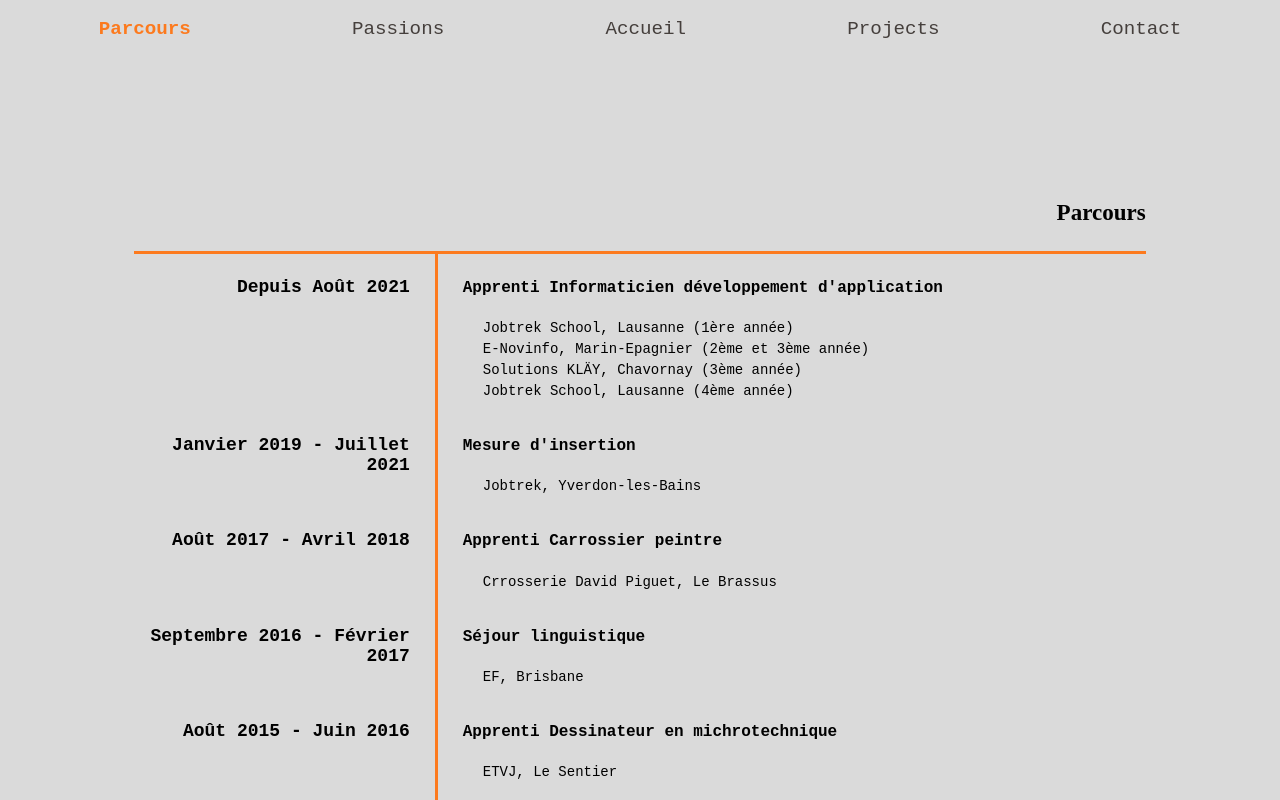
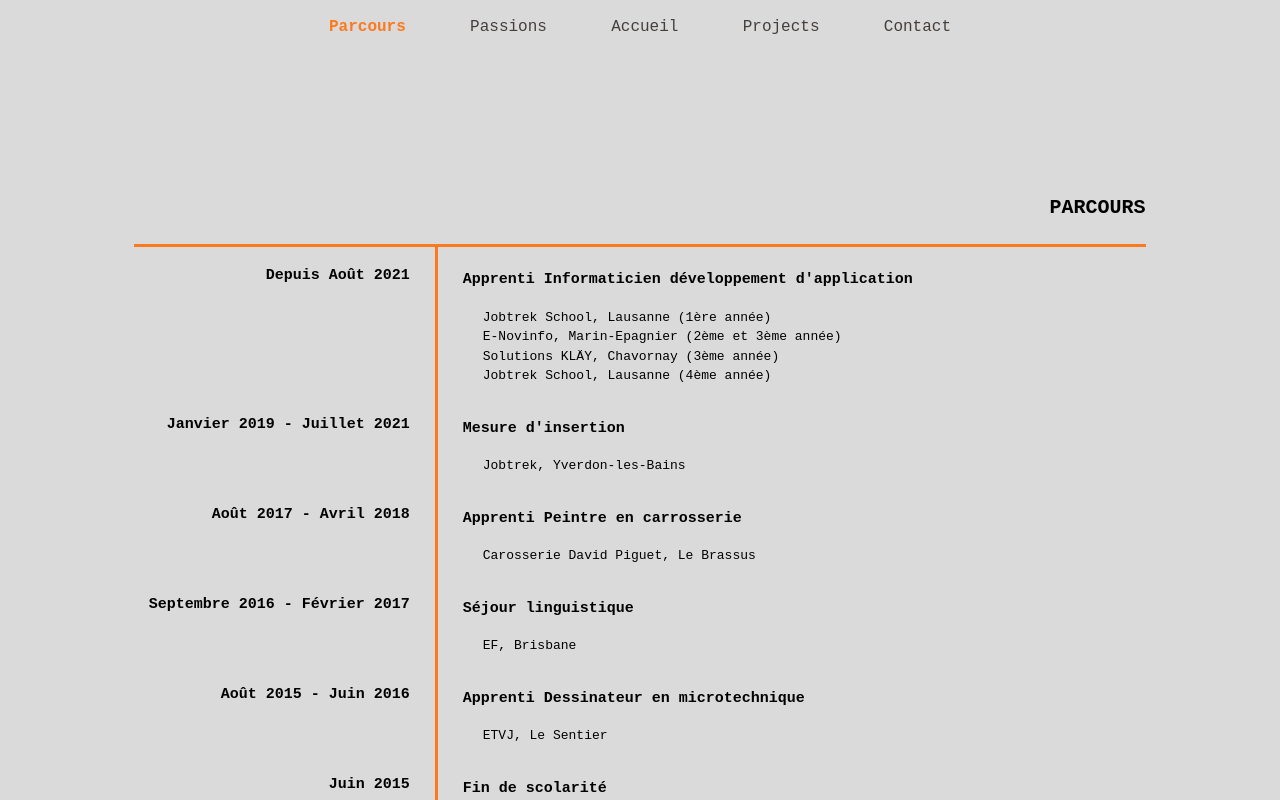
Before and after one commit to ColinRgm/myReactPortfolio, a React (Vite) app: page /parcours in a window 1280 px wide. Shown: the top 800 px of the page. Built offline with nearby package versions, Linux system fonts and the light colour scheme.

Commit message:
refactor: add the font on index.html

```diff
--- a/index.html
+++ b/index.html
@@ -5,7 +5,7 @@
     <meta name="viewport" content="width=device-width, initial-scale=1.0"/>
     <title>myPortfolio</title>
 </head>
-<body style="background-color: #DADADA">
+<body style="background-color: #DADADA; font-family: Courier New, sans-serif, monospace">
 <div id="root"></div>
 <script type="module" src="/src/main.jsx"></script>
 </body>
--- a/src/App.jsx
+++ b/src/App.jsx
@@ -8,13 +8,12 @@ import Navbar from './components/NavBar.jsx';
 
 // Import des pages
 import Home from './pages/Home';
-import Parcours from "./pages/Parcours.jsx";
-import Passions from "./pages/Passions.jsx";
-import Projects from "./pages/Projects.jsx";
+import Parcours from "./pages/Parcours";
+import Passions from "./pages/Passions";
+import Projects from "./pages/Projects";
 import Contact from './pages/Contact';
 
 function App() {
-
 
     return (
         <>
@@ -23,8 +22,8 @@ function App() {
                 <Routes>
                     <Route path="/" element={ <Home/> }/>
                     <Route path="/parcours" element={ <Parcours/> }/>
-                    <Route path="/passion" element={ <Passions/> }/>
-                    <Route path="/project" element={ <Projects/> }/>
+                    <Route path="/passions" element={ <Passions/> }/>
+                    <Route path="/projects" element={ <Projects/> }/>
                     <Route path="/contact" element={ <Contact/> }/>
                 </Routes>
             </Router>
--- a/src/components/MyParcours.jsx
+++ b/src/components/MyParcours.jsx
@@ -1,41 +1,41 @@
 function MyParcours({ information, title, description }) {
 
-    {/* Information on the left */ }
-    const gridStyle = {
+    const content = {
+        fontFamily: "\"Courier New\", sans-serif, monospace",
+
         display: 'grid',
         gridTemplateColumns: '30% 70%',
 
-        fontFamily: "\"Courier New\", sans-serif, monospace"
-    }
-
-    const leftGrid = {
+        // Grille de gauche
+        leftGrid: {
             textAlign: "right",
 
             padding: "5px 25px 0 0",
-        borderRight: "#FC7A1E 3px solid"
-    }
+            borderRight: "#FC7A1E 3px solid",
 
-    const informationStyle = {
-        fontSize: "18px",
+            // Information du parcours / compètences
+            informationStyle: {
+                fontSize: "15px",
                 fontWeight: "bold",
             }
+        },
 
-
-    {/* Content on the right */ }
-    const rightGrid = {
+        // Grille de droite
+        rightGrid: {
             textAlign: "left",
 
             padding: "5px 0 10px 25px",
-    }
 
-    const titleStyle = {
-        fontSize: "16px",
+            // Titre du parcours / compètences
+            titleStyle: {
+                fontSize: "15px",
                 fontWeight: "bold",
                 lineHeight: "1.7",
-    }
+            },
 
-    const descriptionStyle = {
-        fontSize: "14px",
+            // Description du parcours / compètences
+            descriptionStyle: {
+                fontSize: "13px",
                 lineHeight: "1.5",
 
                 paddingLeft: "20px",
@@ -43,20 +43,21 @@ function MyParcours({ information, title, description }) {
 
                 whiteSpace: "pre-wrap",
             }
-
+        }
+    }
 
     return (
-        <div style={ gridStyle }>
+        <div style={ content }>
 
             {/* Information on the left */ }
-            <div style={ leftGrid }>
-                <p style={ informationStyle }>{ information }</p>
+            <div style={ content.leftGrid }>
+                <p style={ content.leftGrid.informationStyle }>{ information }</p>
             </div>
 
             {/* Content on the right */ }
-            <div style={ rightGrid }>
-                <p style={ titleStyle }>{ title }</p>
-                <p style={ descriptionStyle }>{ description }</p>
+            <div style={ content.rightGrid }>
+                <p style={ content.rightGrid.titleStyle }>{ title }</p>
+                <p style={ content.rightGrid.descriptionStyle }>{ description }</p>
             </div>
 
         </div>
--- a/src/components/NavBar.jsx
+++ b/src/components/NavBar.jsx
@@ -17,8 +17,8 @@ function Navbar() {
 
     const ulStyles = {
         display: 'flex',
-        justifyContent: 'space-around',
-        width: '100%',
+        justifyContent: 'space-between',
+        width: '50%',
         listStyle: 'none',
         padding: 0,
         margin: 0,
@@ -27,7 +27,7 @@ function Navbar() {
     const linkStyle = {
         color: '#453F3C',
         textDecoration: 'none',
-        fontSize: '1.2em',
+        fontSize: '1em',
     };
 
     const activeStyle = {
@@ -43,7 +43,11 @@ function Navbar() {
                     <Link
                         to="/parcours"
                         style={ {
+
+                            // Style lien par défaut
                             ...linkStyle,
+
+                            // Style lien actif
                             ...(location.pathname === '/parcours' ? activeStyle : {})
                         } }
                     >
@@ -52,10 +56,10 @@ function Navbar() {
                 </li>
                 <li>
                     <Link
-                        to="/passion"
+                        to="/passions"
                         style={ {
                             ...linkStyle,
-                            ...(location.pathname === '/passion' ? activeStyle : {})
+                            ...(location.pathname === '/passions' ? activeStyle : {})
                         } }
                     >
                         Passions
@@ -74,10 +78,10 @@ function Navbar() {
                 </li>
                 <li>
                     <Link
-                        to="/project"
+                        to="/projects"
                         style={ {
                             ...linkStyle,
-                            ...(location.pathname === '/project' ? activeStyle : {})
+                            ...(location.pathname === '/projects' ? activeStyle : {})
                         } }
                     >
                         Projects
--- a/src/pages/Home.jsx
+++ b/src/pages/Home.jsx
@@ -36,7 +36,6 @@ function Home() {
 
     const styles = {
         color: "#453F3C",
-        fontFamily: "\"Courier New\", sans-serif, monospace",
         display: 'flex',
         flexDirection: 'column',
         justifyContent: 'center',
--- a/src/pages/Parcours.jsx
+++ b/src/pages/Parcours.jsx
@@ -9,30 +9,29 @@ function Parcours() {
         justifyItems: "center",
         marginTop: "150px",
         marginBottom: "50px",
-    }
 
-    const grid = {
+        grid: {
             width: "80%",
 
-    }
-
-    const titleStyle = {
-        fontSize: "23px",
+            // Titre de la grille
+            titleStyle: {
+                fontSize: "20px",
                 fontWeight: "900",
                 textAlign: "right",
                 borderBottom: "#FC7A1E 3px solid",
                 paddingBottom: "25px",
                 marginBottom: "0"
             }
-
+        },
+    }
 
     return (
         <div style={ content }>
 
             { /* Grid concernant mon parcours */ }
-            <div style={ grid }>
+            <div style={ content.grid }>
 
-                <p style={ titleStyle }>Parcours</p>
+                <p style={ content.grid.titleStyle }>PARCOURS</p>
 
                 <MyParcours
                     information="Depuis Août 2021"
@@ -53,8 +52,8 @@ function Parcours() {
 
                 <MyParcours
                     information="Août 2017 - Avril 2018"
-                    title="Apprenti Carrossier peintre"
-                    description="Crrosserie David Piguet, Le Brassus"
+                    title="Apprenti Peintre en carrosserie"
+                    description="Carosserie David Piguet, Le Brassus"
                 />
 
                 <MyParcours
@@ -65,7 +64,7 @@ function Parcours() {
 
                 <MyParcours
                     information="Août 2015 - Juin 2016"
-                    title="Apprenti Dessinateur en michrotechnique"
+                    title="Apprenti Dessinateur en microtechnique"
                     description="ETVJ, Le Sentier"
                 />
 
@@ -78,9 +77,9 @@ function Parcours() {
             </div>
 
             { /* Grid concernant mes compètences en informatique */ }
-            <div style={ grid }>
+            <div style={ content.grid }>
 
-                <p style={ titleStyle }>Compètences informatique</p>
+                <p style={ content.grid.titleStyle }>COMPETENCES INFORMATIQUE</p>
 
                 <MyParcours
                     information="HTML - CSS"
--- a/src/pages/Projects.jsx
+++ b/src/pages/Projects.jsx
@@ -5,13 +5,13 @@ import MyProject from '../components/MyProject';
 
 function Projects() {
 
-    const styles = {
-        fontFamily: "\"Courier New\", sans-serif, monospace",
+    const content = {
+
     }
 
 
     return (
-        <div style={ styles }>
+        <div style={ content }>
             <MyProject/>
         </div>
     );
```
Also changed, not shown: src/components/formComponents/MyInformations.jsx (deleted, +0 -86 lines), src/components/formComponents/button.jsx (deleted, +0 -9 lines), src/components/passionComponents/MyRightPassion.jsx (deleted, +0 -41 lines). Lines whose indentation alone changed are shown as unchanged.
